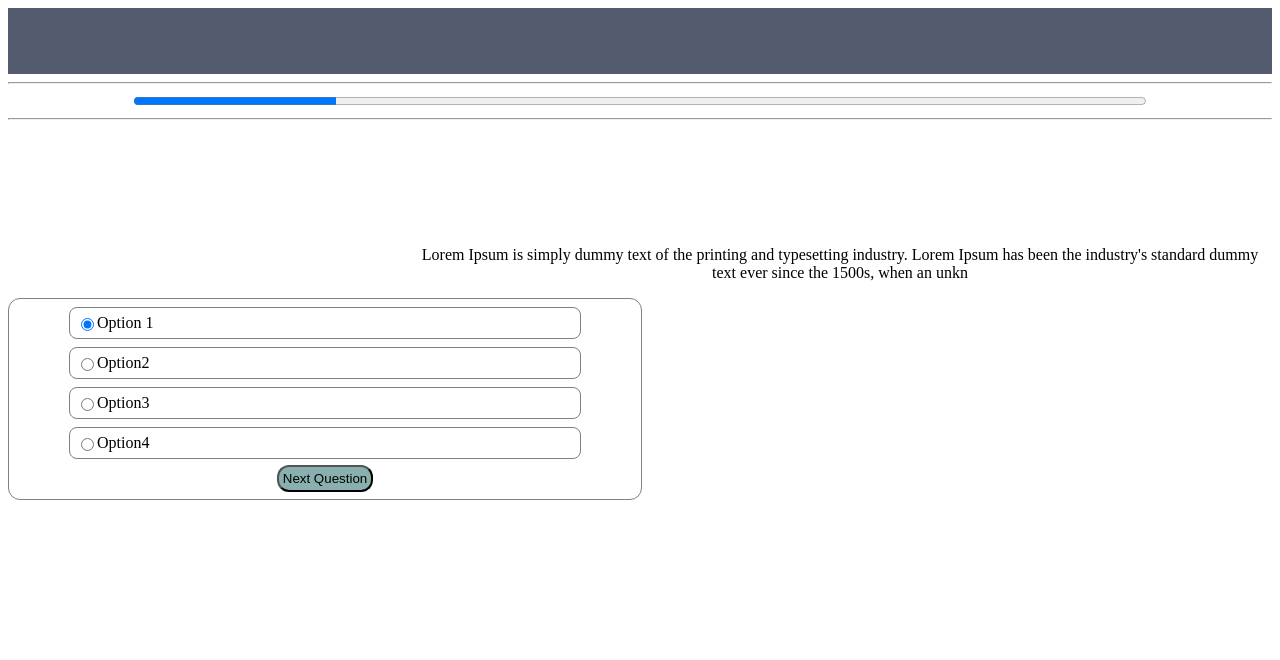
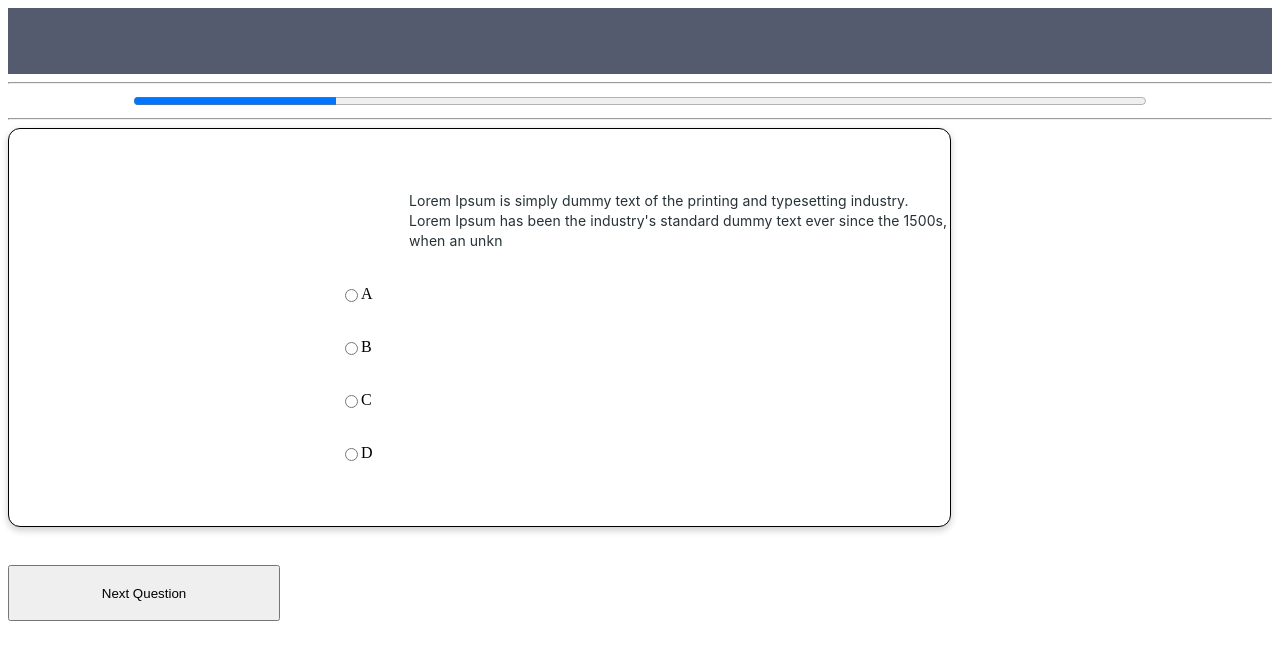
Before and after one commit to lpalleros/assessment-app, a React (Create React App) app: page /assessment in a window 1280 px wide. Shown: the top 660 px of the page. Built offline with nearby package versions, Linux system fonts and the light colour scheme.

Commit message:
assessment-component, assessmentForm

```diff
--- a/src/components/AssessmentForm/Assessment.css
+++ b/src/components/AssessmentForm/Assessment.css
@@ -1,39 +1,73 @@
+/* body {
+    background-color: #89B0AE;
+} */
+
 .btn-next {
-    margin-top: 4px;
-    background-color: #89B0AE;
-    border-radius: 12px;
-    padding: 4px;
-    cursor: pointer;
+    width: 272px;
+    height: 56px;
 }
 
 .btn-sgte {
-    text-align: center;
-    padding-top: 2px;
+   display: flex;
+   margin-top: 38px;
+   /* margin-left: 909px; */
 }
 
 .container {
-    margin-top: 10%;
+    /* margin-top: 10%; */
+    /* display: flex; */
+    /* background-color: #FAF9F9; */
 }
 
 .formulario {
+    /*  flex-wrap: none; */
+    background-color: #FFFFFF;
+    /* position: absolute; */
+    /* left: 0px;
+    right: 0px;
+    top: 0px;
+    bottom: 0px; */
+    width: 941px;
+    height: 397px;
+    border: 1px solid;
+    /* margin-top: 240px;
+    margin-bottom: 263px; */
     border-radius: 12px;
-    border: 1px solid gray;
-    width: 50%;
-    height: 200px;
-    justify-content: center;
-    margin: 0;
+    box-shadow: 0px 3px 6px rgba(0, 0, 0, 0.1),
+                0px 4px 8px rgba(0, 0, 0, 0.08),
+                0px 1px 12px rgba(0, 0, 0, 0.04);
 }
 
+/* .opcion1 {
+    display: flex;
+}
+
+.opcion2 {
+    display: flex;
+} */
+
 .opciones {
-    border-radius: 8px;
-    border: 1px solid gray;
-    position: relative;
-    margin: 0 60px;
-    display: flex;
-    padding: 6px;
-    margin-top: 8px;
+   /* margin-top: 136px; */
+   /* margin-left: 331px; */
+   /* width: 758px;
+   height: 64px; */
+   display: flex;
+   margin-left: 331px;
+   margin-bottom: 15px;
+   padding-top: 20px;
+}
+
+p {
+    margin-top: 62px;
+    font-family: "Inter";
+    font-style: normal;
+    font-weight: normal;
+    font-size: 14px;
+    line-height: 20px;
+    letter-spacing: 0.005em;
+    color: #263238;
 }
 
 .texto-formulario {
-    text-align: center;
+    /* text-align: center; */
 }
--- a/src/components/AssessmentForm/AssessmentForm.js
+++ b/src/components/AssessmentForm/AssessmentForm.js
@@ -1,31 +1,78 @@
-import React from 'react';
+import React, {useState} from 'react';
 import "../../components/AssessmentForm/Assessment.css";
 
 function AssessmentForm() {
+
+    const [question, setQuestion] = useState([
+        {
+            question1: "A",
+            question2: "B",
+            question3: "C",
+            question4: "D",
+            answer: "a"
+        },
+        {
+            question1: "a",
+            question2: "b",
+            question3: "c",
+            question4: "d",
+            answer: "b"
+        },
+        {
+            question1: "a",
+            question2: "b",
+            question3: "c",
+            question4: "d",
+            answer: "c"
+        }
+    ]);
+
+    const [numeroPregunta, setNumeroPregunta] = useState(0);
+
+    const [preguntaSeleccionada, setPreguntaSeleccionada] = useState("");
+
+    const [respuestas, setRespuestas] = useState([]);
+
+    console.log(numeroPregunta);
+    console.log(question[numeroPregunta]);
+
+    const handleNextQuestion = () => {
+        if(numeroPregunta < 2){
+        setRespuestas((state) => [...state, preguntaSeleccionada])
+        setNumeroPregunta(numeroPregunta + 1);
+        }
+    }
+
+    const result = question.map((q, i) => q.answer == respuestas[i])
+
+    console.log(preguntaSeleccionada);
+    console.log(respuestas);
+    console.log(result);
+
     return (
         <div className="container">
+            <form action="#" className="formulario">
             <p className="texto-formulario"> Lorem Ipsum is simply dummy text of the printing and typesetting industry. Lorem Ipsum has been the industry's standard dummy text ever since the 1500s, when an unkn  </p>
-            <form action="#" className="formulario">
                 <label htmlFor='op1' className="opciones">
-                    <input id='op1' name="group1" type="radio" checked />
-                    <span>Option 1</span>
+                    <input id='op1' name="group1" type="radio" onClick={() => setPreguntaSeleccionada("a")} />
+                    <span>{question[numeroPregunta].question1}</span>
                 </label>
                 <label htmlFor='op2' className="opciones">
-                    <input id='op2'name="group1" type="radio" />
-                    <span>Option2</span>
+                    <input id='op2'name="group1" type="radio" onClick={() => setPreguntaSeleccionada("b")} />
+                    <span>{question[numeroPregunta].question2}</span>
                 </label>
                 <label htmlFor='op3' className="opciones">
-                    <input id='op3'name="group1" type="radio" />
-                    <span>Option3</span>
+                    <input id='op3'name="group1" type="radio" onClick={() => setPreguntaSeleccionada("c")} />
+                    <span>{question[numeroPregunta].question3}</span>
                 </label>
                 <label htmlFor='op4' className="opciones">
-                    <input id='op4'name="group1" type="radio" />
-                    <span>Option4</span>
+                    <input id='op4'name="group1" type="radio" onClick={() => setPreguntaSeleccionada("d")} />
+                    <span>{question[numeroPregunta].question4}</span>
                 </label>
-                <div className="btn-sgte">
-                    <button className="btn-next">Next Question </button>
-                </div>
             </form>
+            <div className="btn-sgte">
+                <button onClick={handleNextQuestion} className="btn-next">Next Question </button>
+            </div>
         </div>
     )
 }
```
